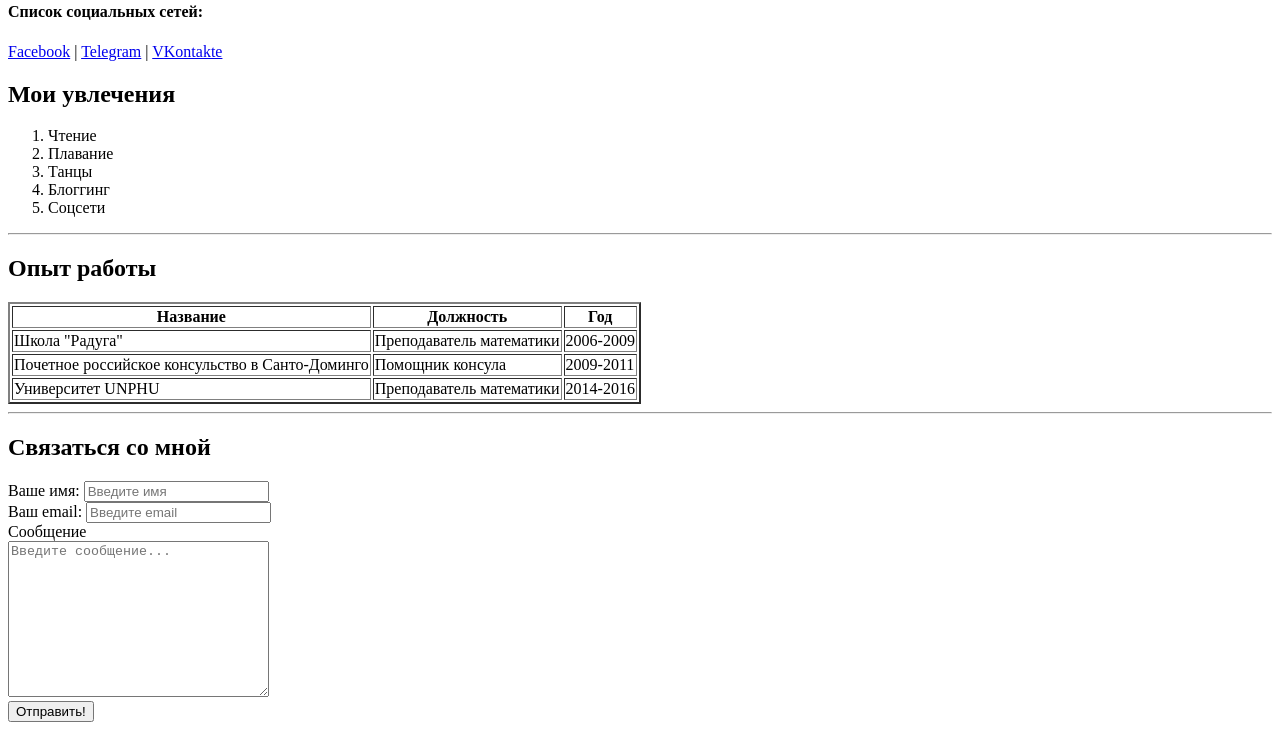
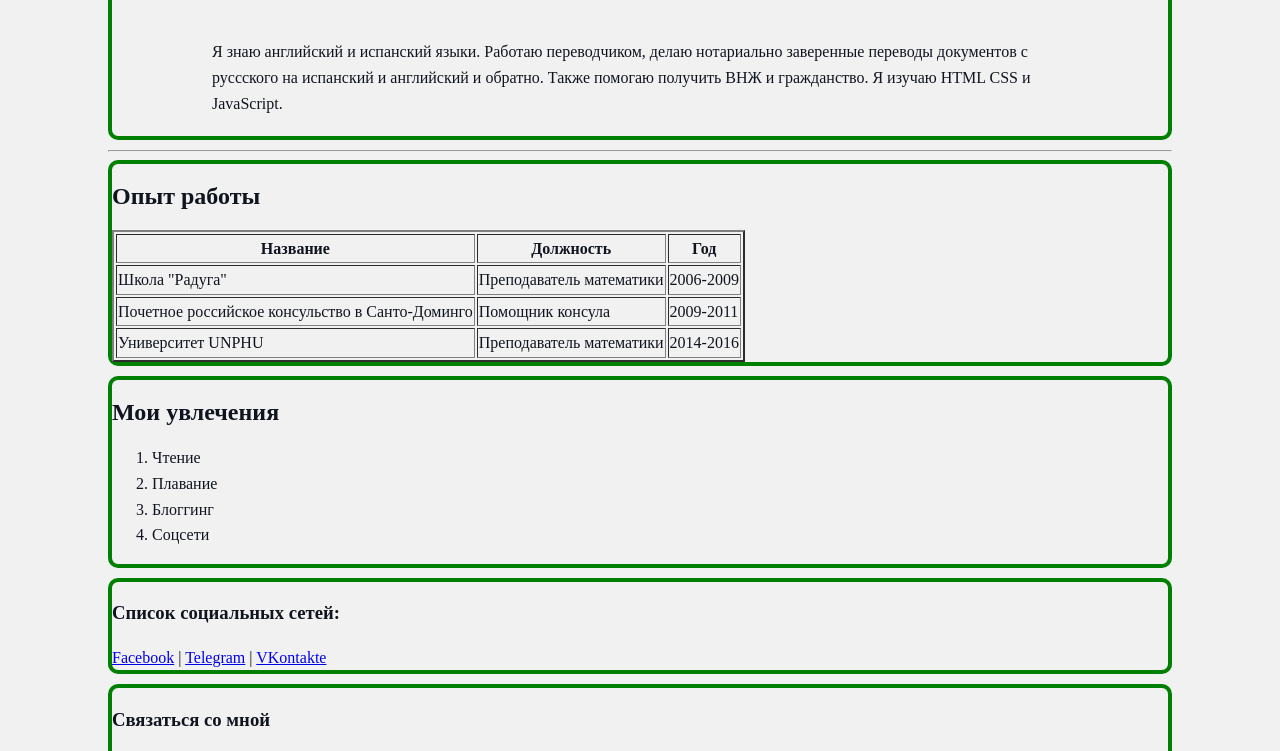
Before and after one commit to antvasana/resume, a plain HTML site: page index.html in a window 1280 px wide. Shown: the part 349-1100 px from the top of the page. Before the commit the page ends 1079 px from the top, so only its background shows below. Drawn offline with Linux system fonts and the light colour scheme.

Commit message:
add file index.html via upload

```diff
--- a/index.html
+++ b/index.html
@@ -7,37 +7,31 @@
   <meta name="viewport" content="width=device-width, initial-scale=1.0">
   <meta name="keywords" content="tatiana, cv, resume">
   <meta name="description" content="Это сайт - резюме Татьяны Гурьевой">
+  <link rel="stylesheet" href="styles.css">
   <title>Tatiana Resume</title>
 </head>
 
 <body>
 
+  <div class="container">
+
+    <div class="card">
+      <div class="resume_foto">
         <img src="mi foto.jpg" alt="Татьяна Гурьева" width="200">
+      </div>
 
       <h1>Татьяна Гурьева</h1>
 
-  <p>Я знаю английский и испанский языки. Работаю <strong>переводчиком</strong>, когда есть работа, <br> а
-    по большей части занимаюсь домашним
-    хояйством, которое мне <strong><em>жутко</em></strong> надоело.
+      <p class="description">Я знаю английский и испанский языки. Работаю переводчиком, делаю нотариально заверенные
+        переводы документов с руссского
+        на испанский и английский и обратно. Также помогаю получить ВНЖ и гражданство. Я изучаю HTML CSS и JavaScript.
       </p>
+    </div>
 
-  <h4>Список социальных сетей:</h4>
-
-  <a href="https://www.facebook.com/tgurieva/" target="_blank">Facebook</a> |
-  <a href="http://t.me/taguran" target="_blank">Telegram</a> |
-  <a href="http://" target="_blank">VKontakte</a>
-
-  <h2>Мои увлечения</h2>
-  <ol>
-    <li>Чтение</li>
-    <li>Плавание</li>
-    <li>Танцы</li>
-    <li>Блоггинг</li>
-    <li>Соцсети</li>
-  </ol>
 
     <hr>
 
+    <div class="card">
       <h2>Опыт работы</h2>
 
       <table border="2">
@@ -68,10 +62,29 @@
 
       </table>
 
+    </div>
 
-  <hr>
+    <div class="card">
+      <h2>Мои увлечения</h2>
+      <ol>
+        <li>Чтение</li>
+        <li>Плавание</li>
+        <li>Блоггинг</li>
+        <li>Соцсети</li>
+      </ol>
+    </div>
 
-  <h2>Связаться со мной</h2>
+    <div class="card">
+      <h3>Список социальных сетей:</h3>
+
+      <a href="https://www.facebook.com/tgurieva/" target="_blank">Facebook</a> |
+      <a href="http://t.me/taguran" target="_blank">Telegram</a> |
+      <a href="http://" target="_blank">VKontakte</a>
+
+    </div>
+
+    <div class="card">
+      <h3>Связаться со мной</h3>
 
       <form action="">
 
@@ -93,6 +106,10 @@
 
         <button type="submit">Отправить!</button>
       </form>
+    </div>
+
+
+  </div>
 
 </body>
 
```
Lines whose indentation alone changed are shown as unchanged.
